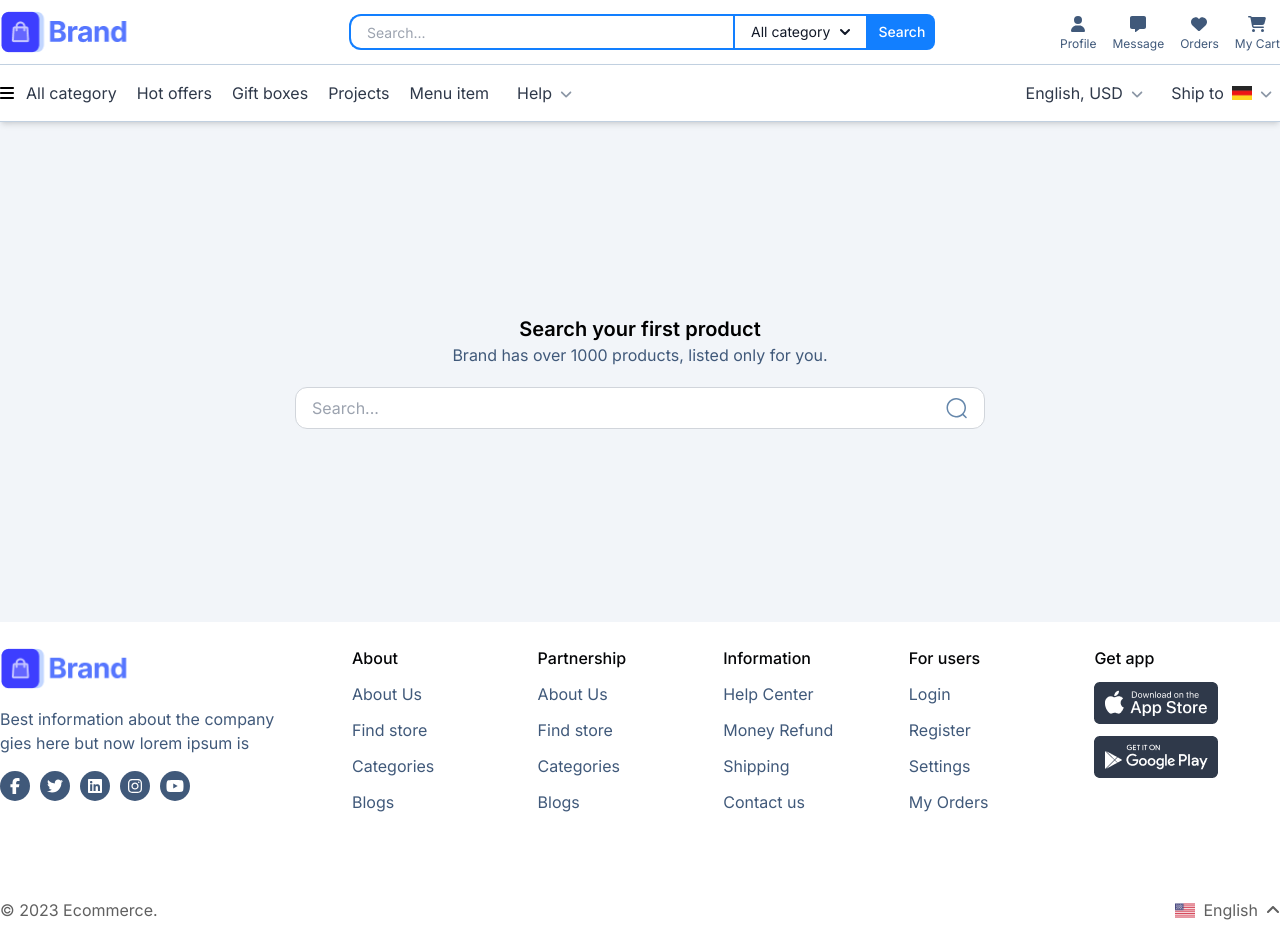
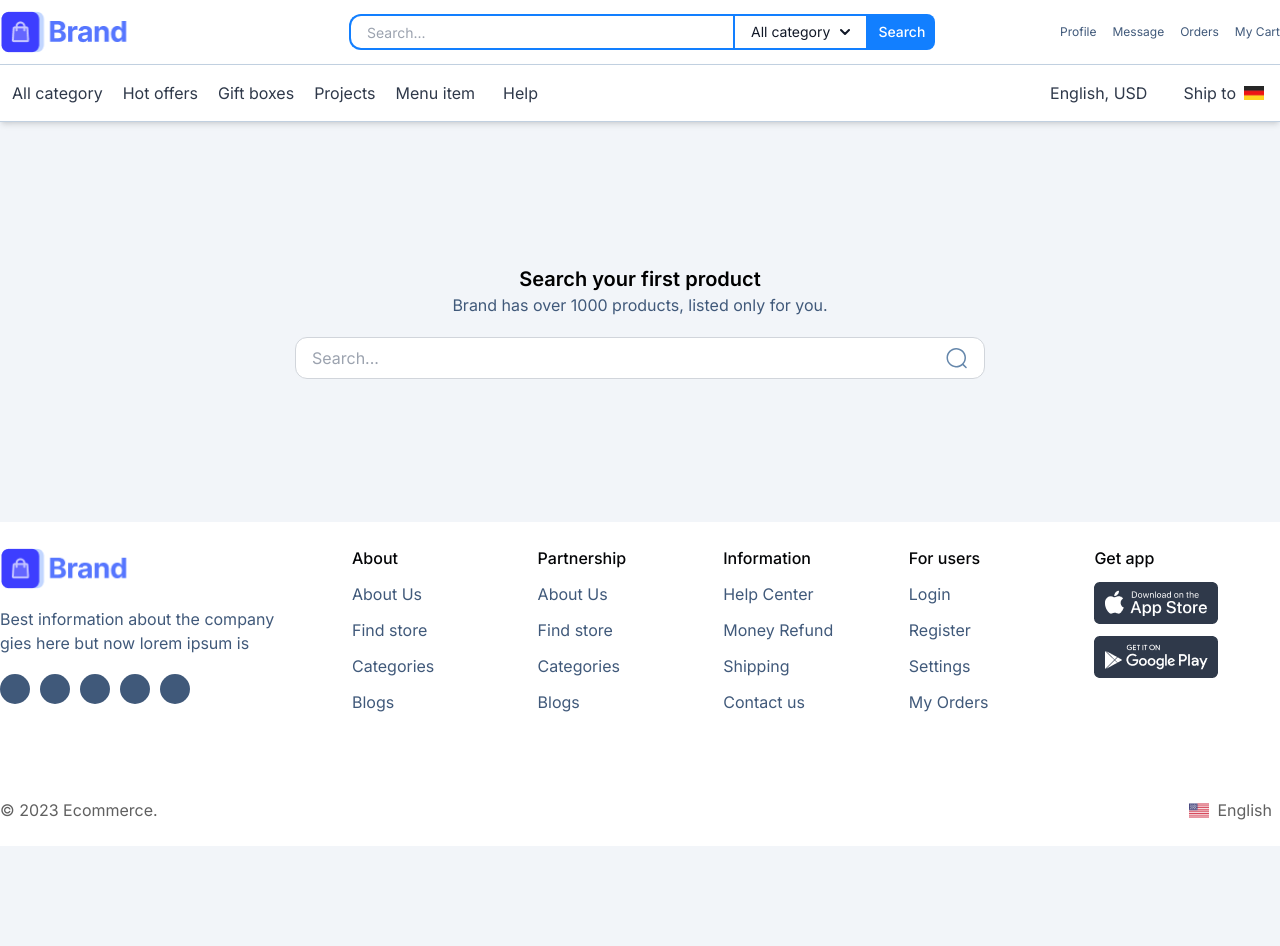
Before and after one commit to ZIR3A/brainy-ecom, a Next.js app: page / in a window 1280 px wide. After the commit the page ends 846 px from the top, so only its background shows below. Built offline with nearby package versions, Linux system fonts and the light colour scheme.

Commit message:
spacing fixes

```diff
--- a/components/ContentWrapper.jsx
+++ b/components/ContentWrapper.jsx
@@ -1,7 +1,7 @@
 import React from "react";
 
 const ContentWrapper = function ContentWrapper({ className, children }) {
-  return <main className={`px-4 xl:px-0 min-h-[calc(100vh-300px)] ${className ? className : ""}`}>{children}</main>;
+  return <main className={`px-4 xl:px-0 min-h-[calc(100vh-400px)] ${className ? className : ""}`}>{children}</main>;
 };
 
 export default ContentWrapper;
```
